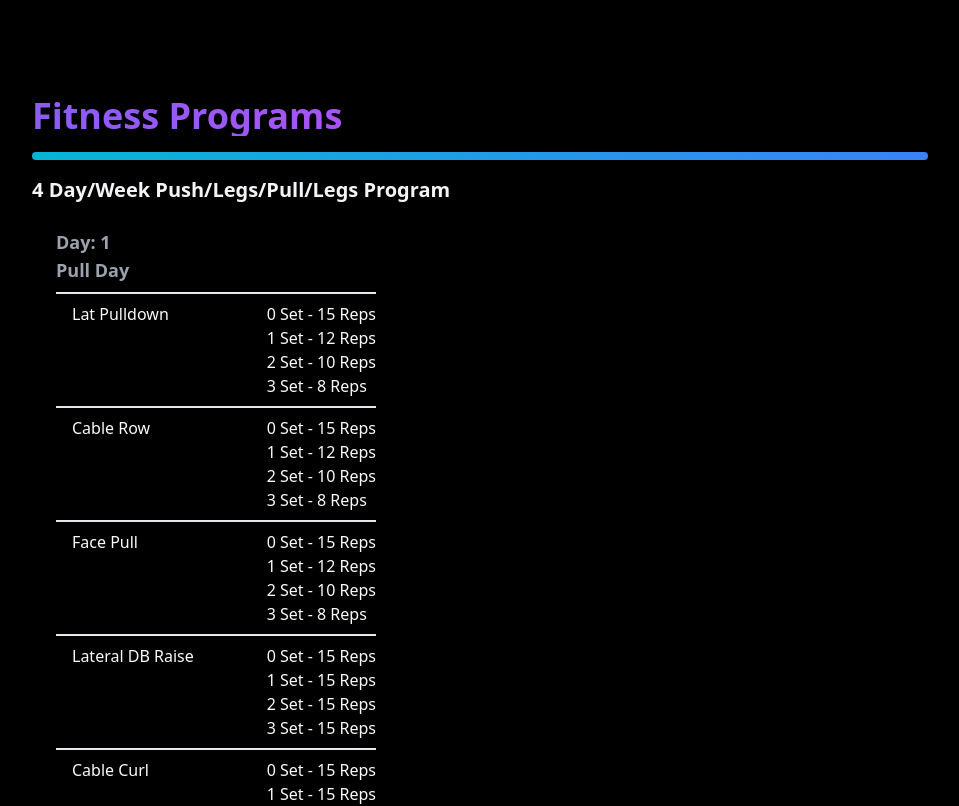
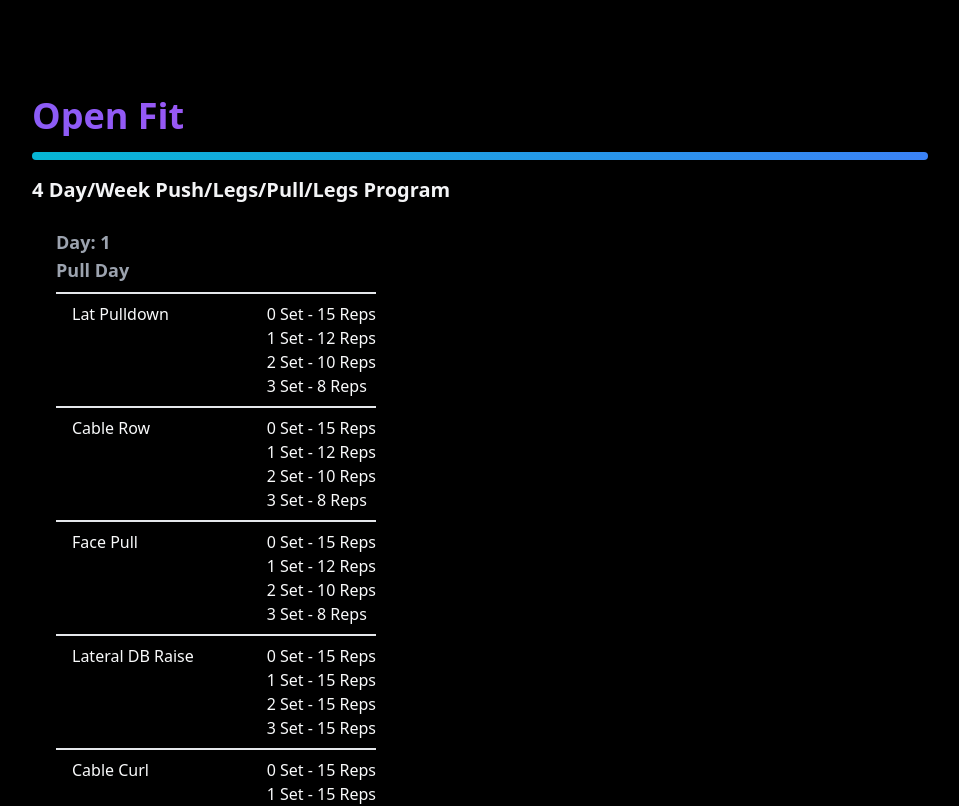
Before and after one commit to andrewgilliland/open-fit, a Next.js app: page / in a window 1280 px wide. Shown: the top 806 px of the page, without its empty margins (160-1119 px from the left). Built offline with nearby package versions, Linux system fonts and the light colour scheme.

Commit message:
feat: updates heading

```diff
--- a/pages/index.tsx
+++ b/pages/index.tsx
@@ -15,7 +15,7 @@
       <main className="pt-24">
         <section className="max-w-4xl mx-auto">
           <h1 className="font-bold text-transparent text-4xl bg-clip-text bg-gradient-to-r from-violet-500 to-fuchsia-500">
-            Fitness Programs
+            Open Fit
           </h1>
           <div className="space-y-4 mt-4">
             <div className="h-2 rounded-lg bg-gradient-to-r from-cyan-500 to-blue-500" />
```
